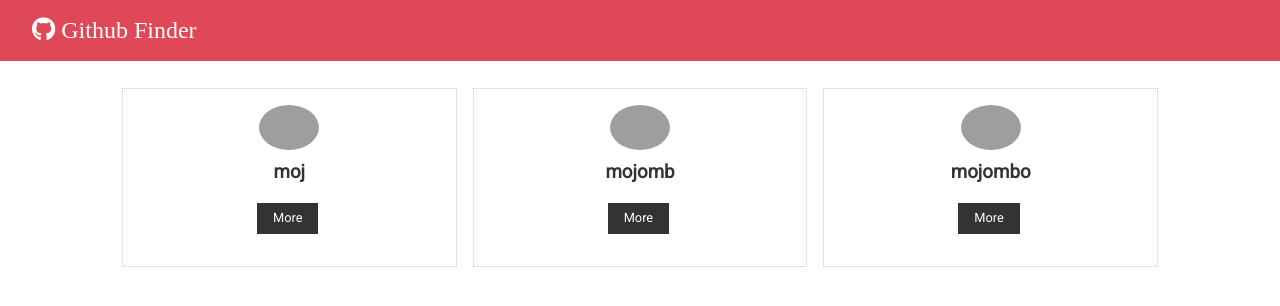
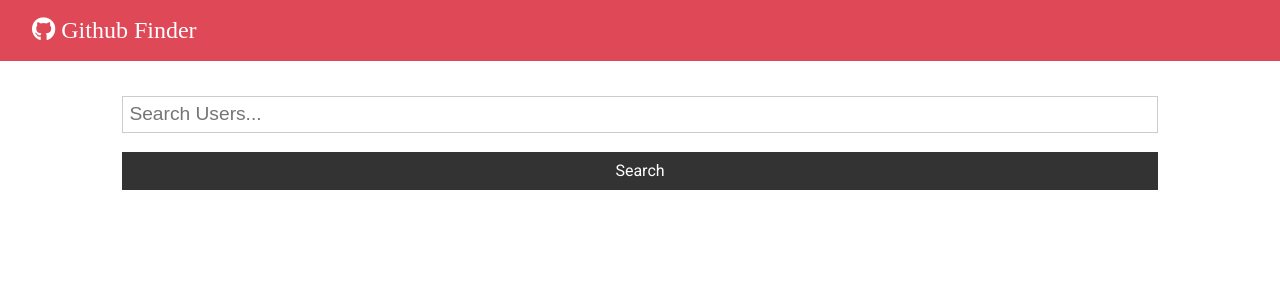
Before and after one commit to PositivePerson/unsplash-finder, a React (Create React App) app: page / in a window 1280 px wide. Shown: the top 306 px of the page. Built offline with nearby package versions, Linux system fonts and the light colour scheme; no server answers; grey boxes are pictures that could not be loaded.

Commit message:
spinner on loading, alert on empty input

```diff
--- a/src/App.js
+++ b/src/App.js
@@ -1,29 +1,64 @@
 import React, { Component } from 'react';
 import Navbar from './components/layout/Navbar';
 import Users from './components/users/Users';
+import Search from './components/users/Search';
+import Alert from './components/layout/Alert';
 import axios from 'axios';
 import './App.css';
 
 class App extends Component {
 	state = {
 		users: [],
-		lading: false
+		loading: false,
+		alert: null
 	};
 
-	async componentDidMount() {
+	// async componentDidMount() {
+	// 	this.setState({ loading: true });
+	// 	const res = await axios.get(
+	// 		`https://api.github.com/users?client_id=${process.env.REACT_APP_GITHUB_CLIENT_ID}&client_secret=${process
+	// 			.env.REACT_APP_GITHUB_CLIENT_SECRET}`
+	// 	);
+	// 	this.setState({ users: res.data, loading: false });
+	// }
+
+	//Search github users
+	searchUsers = async (text) => {
 		this.setState({ loading: true });
 
-		const res = await axios.get('https://api.github.com/users');
+		const res = await axios.get(
+			`https://api.github.com/search/users?q=${text}&client_id=${process.env
+				.REACT_APP_GITHUB_CLIENT_ID}&client_secret=${process.env.REACT_APP_GITHUB_CLIENT_SECRET}`
+		);
 
-		this.setState({ users: res.data, loading: false });
-	}
+		this.setState({ users: res.data.items, loading: false });
+	};
+
+	// Clear users from state
+	clearUsers = () => this.setState({ users: [], loading: false });
+
+	// Set Alert
+	setAlert = (msg, type) => {
+		this.setState({ alert: { msg: msg, type: type } });
+
+		setTimeout(() => this.setState({ alert: null }), 5000);
+	};
 
 	render() {
+		const { users, loading } = this.state;
+
 		return (
 			<div className='App'>
 				<Navbar />
 				<div className='container'>
-					<Users />
+					<Alert alert={this.state.alert} />
+					<Search
+						searchUsers={this.searchUsers}
+						clearUsers={this.clearUsers}
+						showClear={this.state.users.length > 0 ? true : false}
+						setAlert={this.setAlert}
+					/>
+					<Users loading={loading} users={users} />
 				</div>
 			</div>
 		);
--- /dev/null
+++ b/src/components/layout/Alert.js
@@ -0,0 +1,13 @@
+import React from 'react';
+
+const Alert = ({ alert }) => {
+	return (
+		alert !== null && (
+			<div className={`alert alert-${alert.type}`}>
+				<i className='fas fa-into-circle' /> {alert.msg}
+			</div>
+		)
+	);
+};
+
+export default Alert;
--- /dev/null
+++ b/src/components/layout/Spinnner.js
@@ -0,0 +1,10 @@
+import React, { Fragment } from 'react';
+import spinner from './spinner.gif';
+
+const Spinner = () => (
+	<Fragment>
+		<img src={spinner} alt='Loading...' style={{ width: '200px', margin: 'auto', display: 'block' }} />
+	</Fragment>
+);
+
+export default Spinner;
--- /dev/null
+++ b/src/components/users/Search.js
@@ -0,0 +1,53 @@
+import React, { Component } from 'react';
+import PropTypes from 'prop-types';
+
+export class Search extends Component {
+	state = {
+		text: ''
+	};
+
+	static propTypes = {
+		searchUsers: PropTypes.func.isRequired,
+		clearUsers: PropTypes.func.isRequired,
+		showClear: PropTypes.bool.isRequired,
+		setAlert: PropTypes.func.isRequired
+	};
+
+	onChange = (e) => this.setState({ [e.target.name]: e.target.value });
+
+	onSubmit = (e) => {
+		e.preventDefault();
+		if (this.state.text === '') {
+			this.props.setAlert('Please enter something', 'light');
+		} else {
+			this.props.searchUsers(this.state.text);
+			this.setState({ text: '' });
+		}
+	};
+
+	render() {
+		const { showClear, clearUsers } = this.props;
+
+		return (
+			<div>
+				<form className='form' onSubmit={this.onSubmit}>
+					<input
+						type='text'
+						name='text'
+						placeholder='Search Users...'
+						value={this.state.text}
+						onChange={this.onChange}
+					/>
+					<input type='submit' value='Search' className='btn btn-dark btn-block' />
+				</form>
+				{showClear && (
+					<button className='btn btn-light btn-block' onClick={clearUsers}>
+						Clear
+					</button>
+				)}
+			</div>
+		);
+	}
+}
+
+export default Search;
--- a/src/components/users/Users.js
+++ b/src/components/users/Users.js
@@ -1,34 +1,20 @@
-import React, { Component } from 'react';
+import React from 'react';
 import UserItem from './UserItem';
+import Spinner from '../layout/Spinnner';
+import PropTypes from 'prop-types';
 
-class Users extends Component {
-	state = {
-		users: [
-			{
-				id: '1',
-				login: 'moj',
-				avatar_url: 'https://avatars0.githubusercontent.com/u/1?v=4',
-				html_url: 'https://github.com/mojombo'
-			},
-			{
-				id: '2',
-				login: 'mojomb',
-				avatar_url: 'https://avatars0.githubusercontent.com/u/1?v=4',
-				html_url: 'https://github.com/mojombo'
-			},
-			{
-				id: '3',
-				login: 'mojombo',
-				avatar_url: 'https://avatars0.githubusercontent.com/u/1?v=4',
-				html_url: 'https://github.com/mojombo'
-			}
-		]
-	};
+const Users = ({ users, loading }) => {
+	if (loading) {
+		return <Spinner />;
+	} else {
+		return <div style={userStyle}>{users.map((user) => <UserItem key={user.id} user={user} />)}</div>;
+	}
+};
 
-	render() {
-		return <div style={userStyle}>{this.state.users.map((user) => <UserItem key={user.id} user={user} />)}</div>;
-	}
-}
+Users.propTypes = {
+	users: PropTypes.array.isRequired,
+	loading: PropTypes.bool.isRequired
+};
 
 const userStyle = {
 	display: 'grid',
```
Also changed, not shown: src/components/layout/spinner.gif (added).
